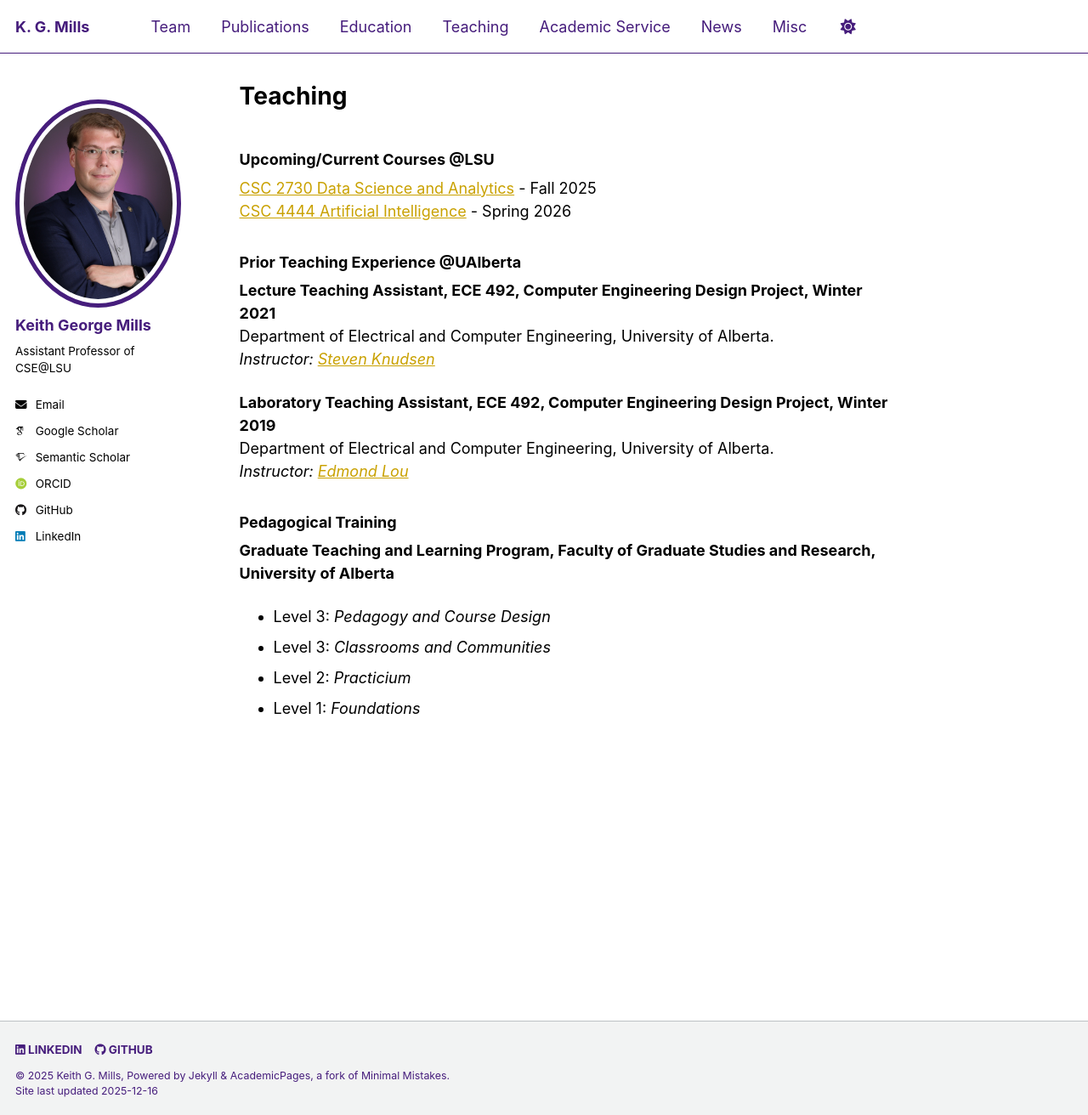
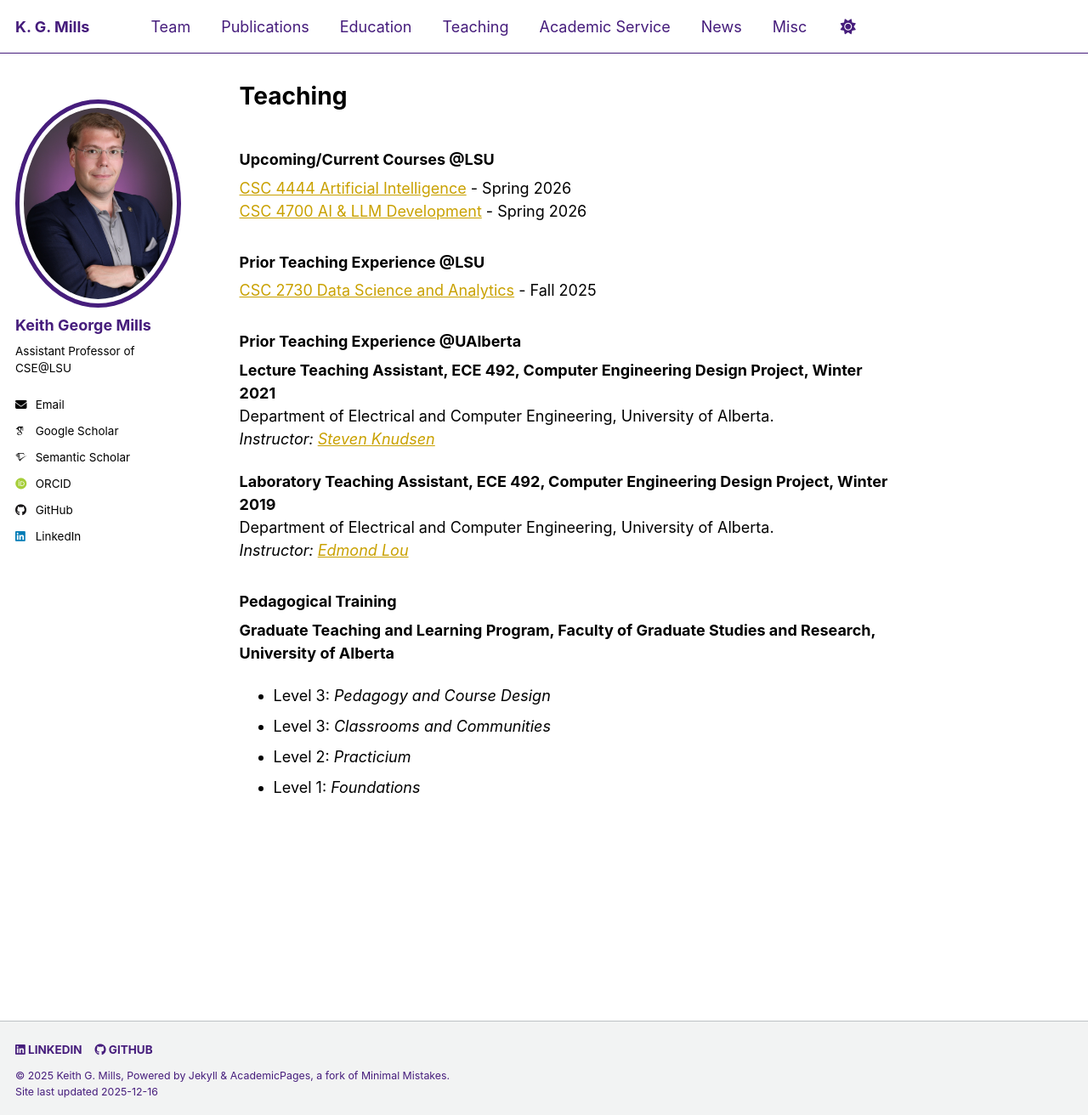
Before and after one commit to kgmills/kgmills.github.io, a Jekyll site: the page built from _pages/teaching.md, in a window 1280 px wide and 1312 px high. Shown: the whole window at 85% size. Built offline with Jekyll 4.4.1, drawn with Linux system fonts in a browser that asks for light colours; some web fonts are replaced.

Commit message:
Edit teaching page for 4700 Sp26

```diff
--- a/_pages/teaching.md
+++ b/_pages/teaching.md
@@ -4,8 +4,11 @@ title: Teaching
 author_profile: true
 ---
 ### Upcoming/Current Courses @LSU
+[CSC 4444 Artificial Intelligence](https://catalog.lsu.edu/preview_course_nopop.php?catoid=33&coid=224075) - Spring 2026<br>
+[CSC 4700 AI & LLM Development](https://www.linkedin.com/posts/james-ghawaly-390249a2_lsuxai-lsucs-geauxtigers-activity-7404332719691821057-UxEV?utm_source=share&utm_medium=member_desktop&rcm=ACoAAB8vwT0BxUvELhKw3qS9h5i_NJ3R4dt-2Xg) - Spring 2026<br>
+
+### Prior Teaching Experience @LSU
 [CSC 2730 Data Science and Analytics](https://catalog.lsu.edu/preview_course_nopop.php?catoid=33&coid=224445) - Fall 2025<br>
-[CSC 4444 Artificial Intelligence](https://catalog.lsu.edu/preview_course_nopop.php?catoid=33&coid=224075) - Spring 2026<br>
 
 ### Prior Teaching Experience @UAlberta
 **Lecture Teaching Assistant, ECE 492, Computer Engineering Design Project, Winter 2021**<br>
```
